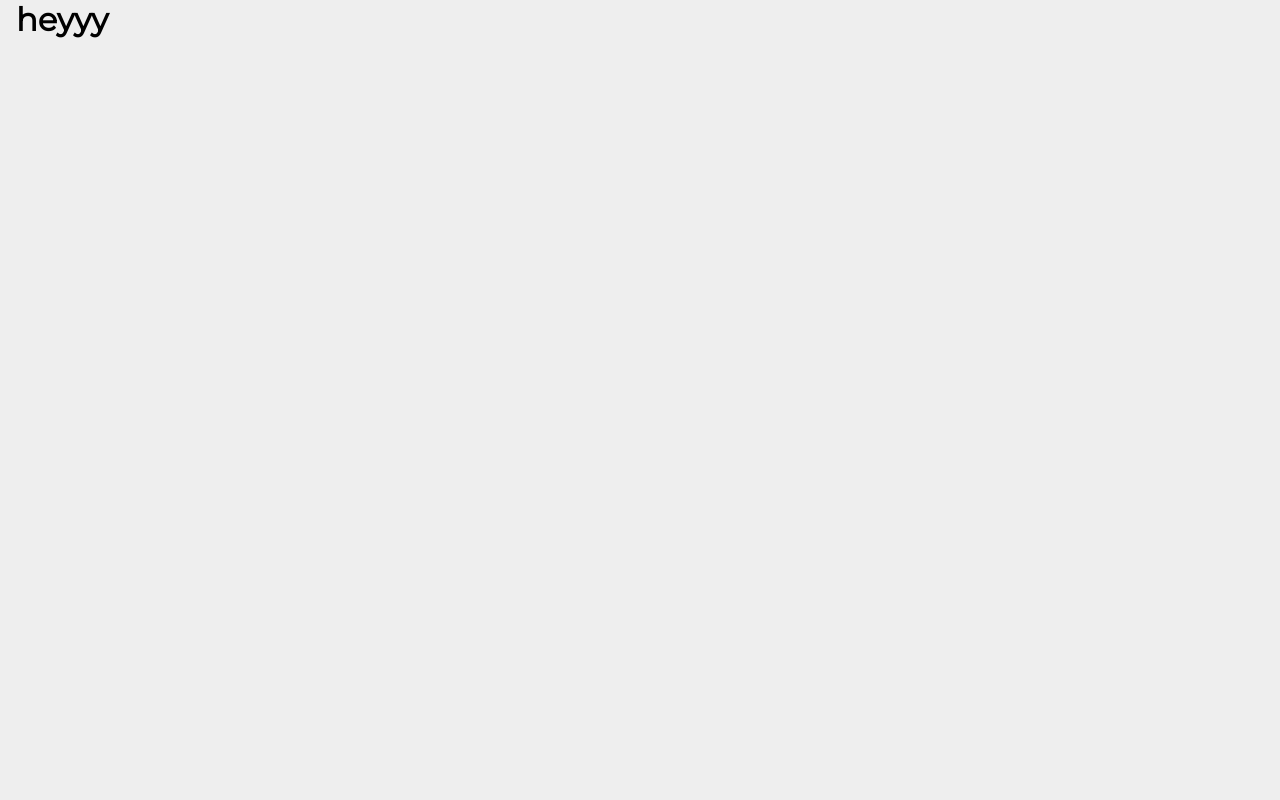
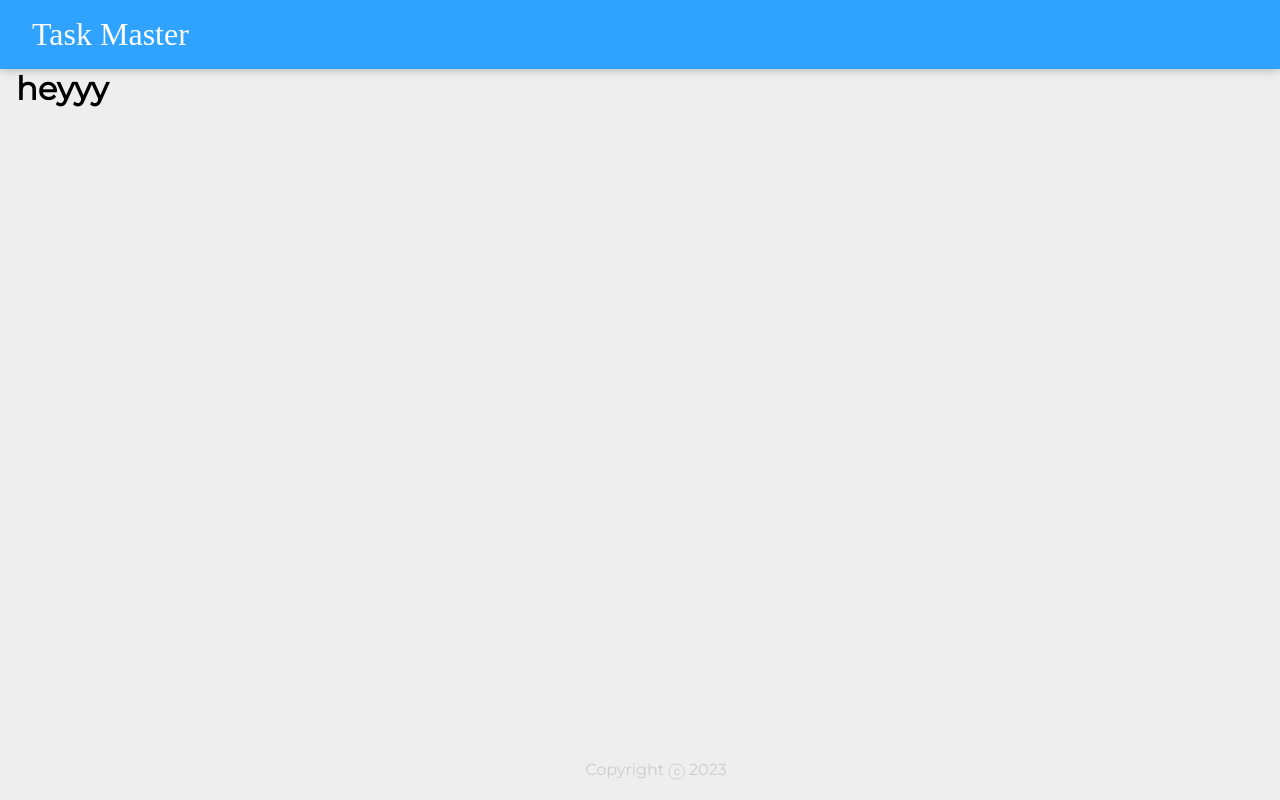
Before and after one commit to pahaljain/quickNotes, a React (Create React App) app: page / in a window 1280 px wide. Built offline with nearby package versions, Linux system fonts and the light colour scheme; a web font is replaced by a local one.

Commit message:
Adding Header & Footer

```diff
--- a/src/components/App.jsx
+++ b/src/components/App.jsx
@@ -1,8 +1,14 @@
 import React from 'react'
+import Header from './Header';
+import Footer from './Footer';
 
 function App() {
   return (
-    <div><h1>heyyy</h1></div>
+    <div>
+        <Header />
+        <h1>heyyy</h1>
+        <Footer />
+    </div>
   )
 }
 
--- /dev/null
+++ b/src/components/Footer.jsx
@@ -0,0 +1,12 @@
+import React from 'react'
+
+function Footer() {
+    const year = new Date().getFullYear();
+  return (
+    <footer>
+        <p>Copyright ⓒ {year}</p>
+    </footer>
+  )
+}
+
+export default Footer
--- /dev/null
+++ b/src/components/Header.jsx
@@ -0,0 +1,11 @@
+import React from 'react'
+
+function Header() {
+  return (
+    <header>
+        <h1>Task Master</h1>
+    </header>
+  )
+}
+
+export default Header
```
